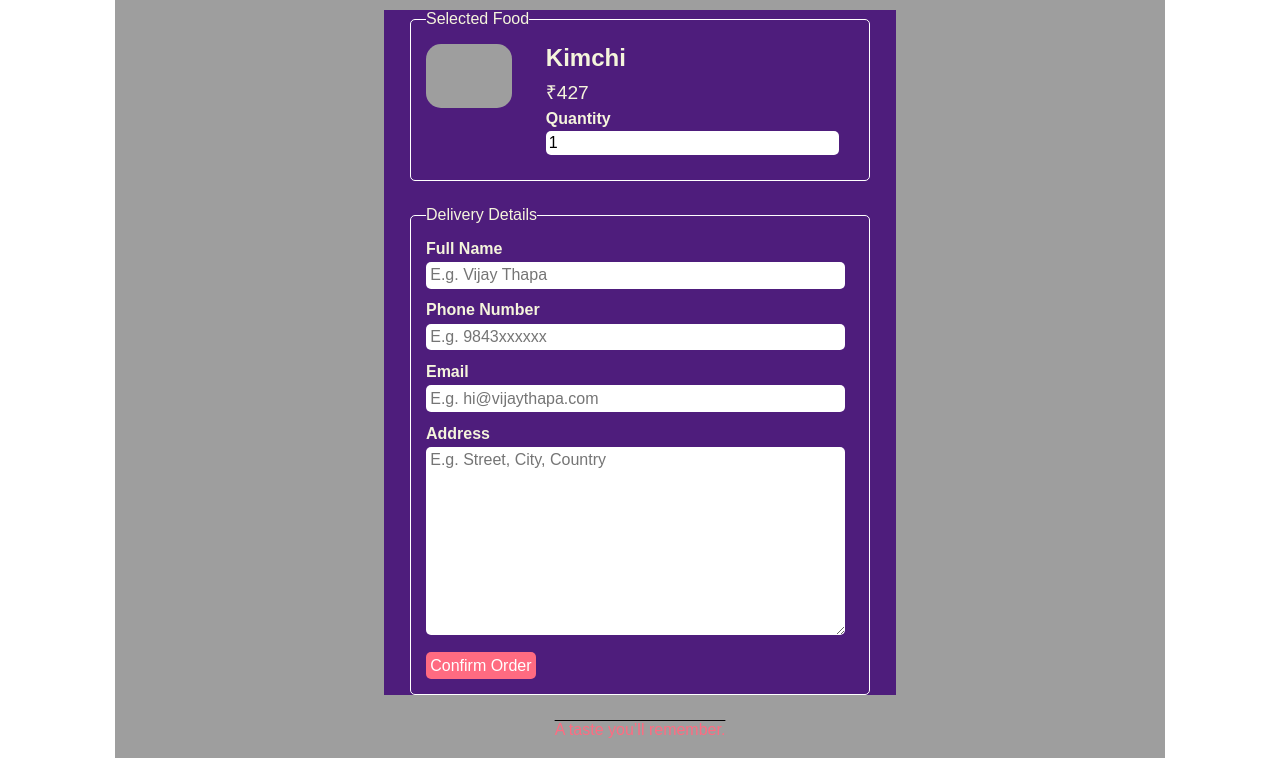
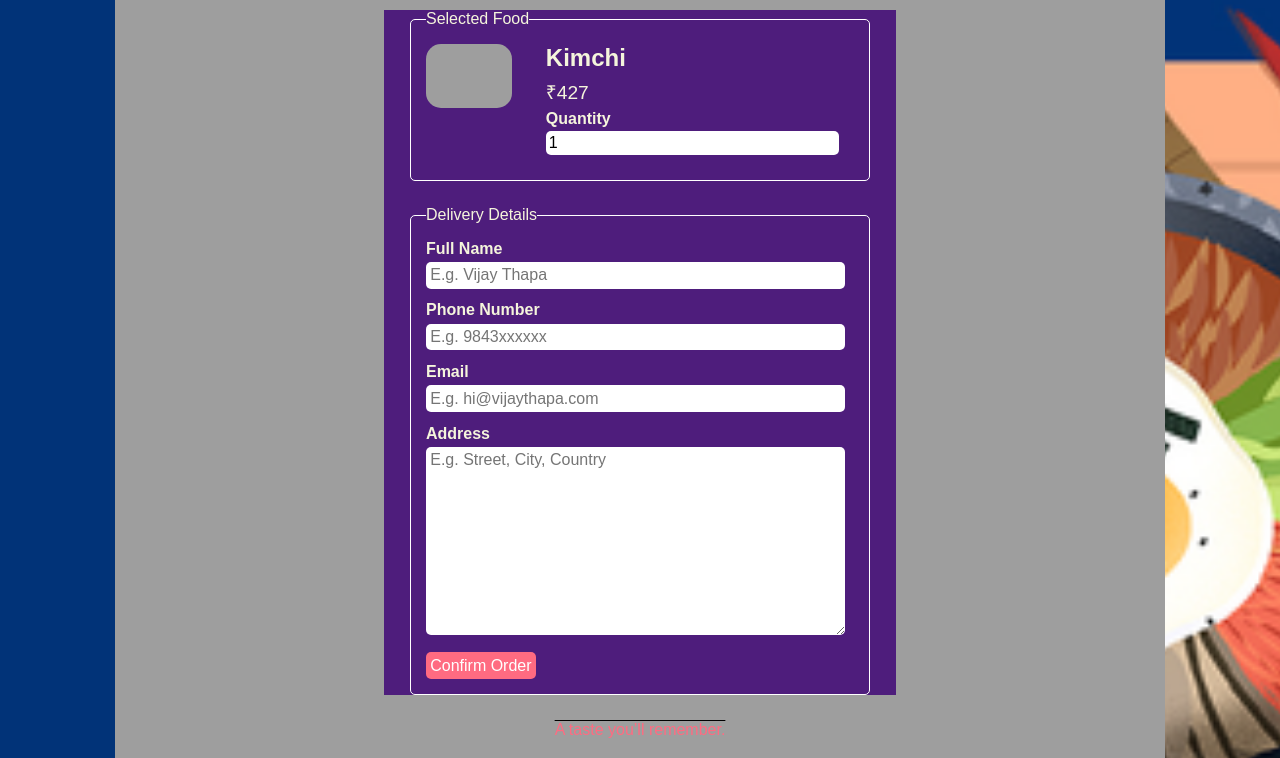
Before and after one commit to Deepanshimandloi26/korean-resturant-web, a plain HTML site: page order.html in a window 1280 px wide. Shown: the part 284-1042 px from the top of the page. Drawn offline with Linux system fonts and the light colour scheme; the site is published under a folder, as on GitHub Pages, so addresses that start at the root find nothing.

Commit message:
Update style.css

```diff
--- a/css/style.css
+++ b/css/style.css
@@ -226,7 +226,7 @@ body.third{
     background-color: rgb(0, 48, 48);
 }
 body.bg{
-background-image: url('/images/nbg.jpg');
+background-image: url('../images/nbg.jpg');
 background-repeat: no-repeat;
 background-size: cover;
 
```
